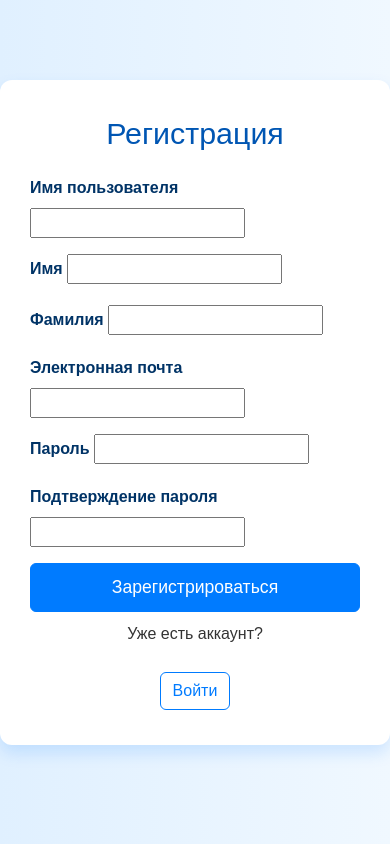
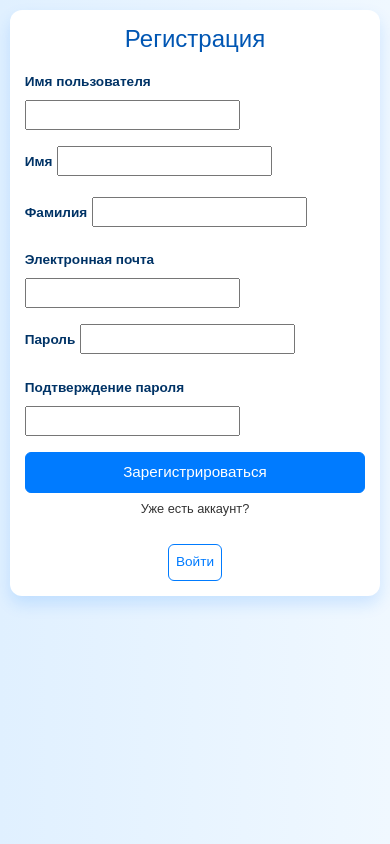
Before and after one commit to coursework-template2025/coursework-2025, a Django app: template kursovaya backend/kursovaya/resumes/templates/registration/register.html in a window 390 px wide. Run offline with Django 5.2, Linux system fonts and the light colour scheme; the template is opened without the code that fills it, so the values that code supplies are empty, except form fields; form fields are guessed from the names that the template uses.

Commit message:
Update register.html

```diff
--- a/kursovaya backend/kursovaya/resumes/templates/registration/register.html
+++ b/kursovaya backend/kursovaya/resumes/templates/registration/register.html
@@ -58,6 +58,67 @@
             margin-top: 10px;
             color: #333;
         }
+
+@media (max-width: 768px) {
+    .container {
+        max-width: 90%;
+        padding: 25px 20px;
+        margin: 20px auto;
+    }
+    h2 {
+        font-size: 1.7rem;
+        margin-bottom: 20px;
+    }
+    .form-label {
+        font-size: 0.95rem;
+    }
+    .form-control {
+        padding: 9px;
+        font-size: 0.95rem;
+    }
+    .btn-primary {
+        padding: 9px;
+        font-size: 1.05rem;
+    }
+    .btn-outline-secondary {
+        padding: 8px;
+        font-size: 0.95rem;
+    }
+    .text-center p {
+        font-size: 0.9rem;
+        margin-top: 8px;
+    }
+}
+@media (max-width: 480px) {
+    .container {
+        max-width: 95%;
+        padding: 15px;
+        margin: 10px auto;
+    }
+    h2 {
+        font-size: 1.5rem;
+        margin-bottom: 15px;
+    }
+    .form-label {
+        font-size: 0.85rem;
+    }
+    .form-control {
+        padding: 8px;
+        font-size: 0.85rem;
+    }
+    .btn-primary {
+        padding: 8px;
+        font-size: 0.95rem;
+    }
+    .btn-outline-secondary {
+        padding: 7px;
+        font-size: 0.85rem;
+    }
+    .text-center p {
+        font-size: 0.8rem;
+        margin-top: 6px;
+    }
+}
     </style>
 </head>
 <body>
```
